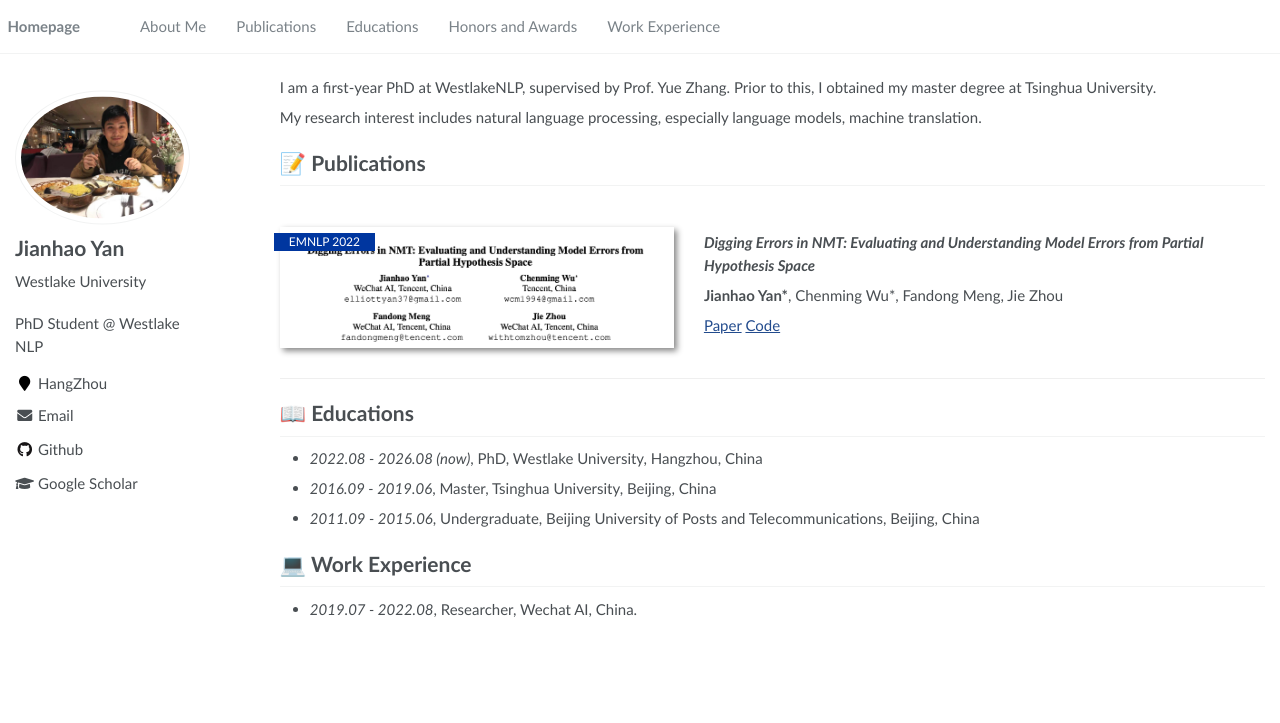
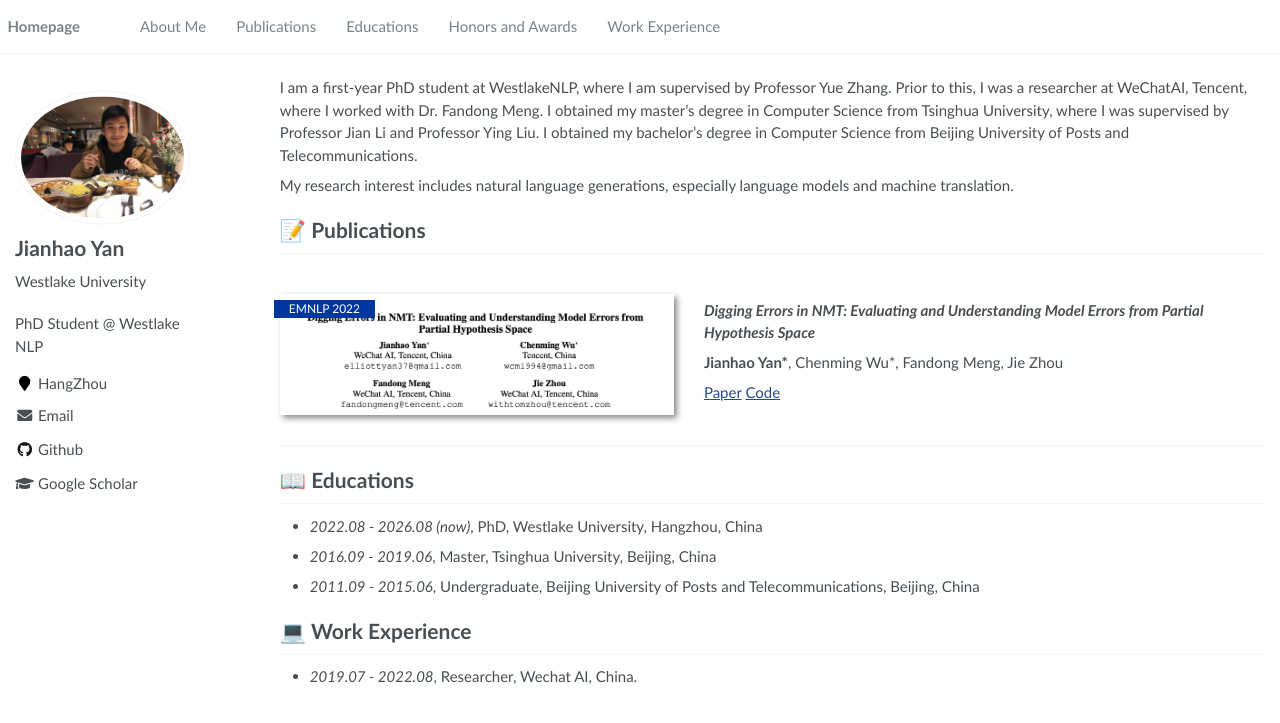
Before and after one commit to ElliottYan/ElliottYan.github.io, a Jekyll site: the page built from _pages/about.md, in a window 1280 px wide. Shown: the top 723 px of the page. Built offline with Jekyll 4.4.1, drawn with Linux system fonts in a browser that asks for light colours.

Commit message:
update descriptions

```diff
--- a/_pages/about.md
+++ b/_pages/about.md
@@ -17,9 +17,11 @@ redirect_from:
 
 <span class='anchor' id='about-me'></span>
 
-I am a first-year PhD at WestlakeNLP, supervised by Prof. Yue Zhang. Prior to this, I obtained my master degree at Tsinghua University.
+I am a first-year PhD student at WestlakeNLP, where I am supervised by Professor Yue Zhang. Prior to this, I was a researcher at WeChatAI, Tencent, where I worked with Dr. Fandong Meng.
+I obtained my master's degree in Computer Science from Tsinghua University, where I was supervised by Professor Jian Li and Professor Ying Liu.
+I obtained my bachelor's degree in Computer Science from Beijing University of Posts and Telecommunications.
 
-My research interest includes natural language processing, especially language models, machine translation.
+My research interest includes natural language generations, especially language models and machine translation.
 
 
 <!-- # 🔥 News
```
